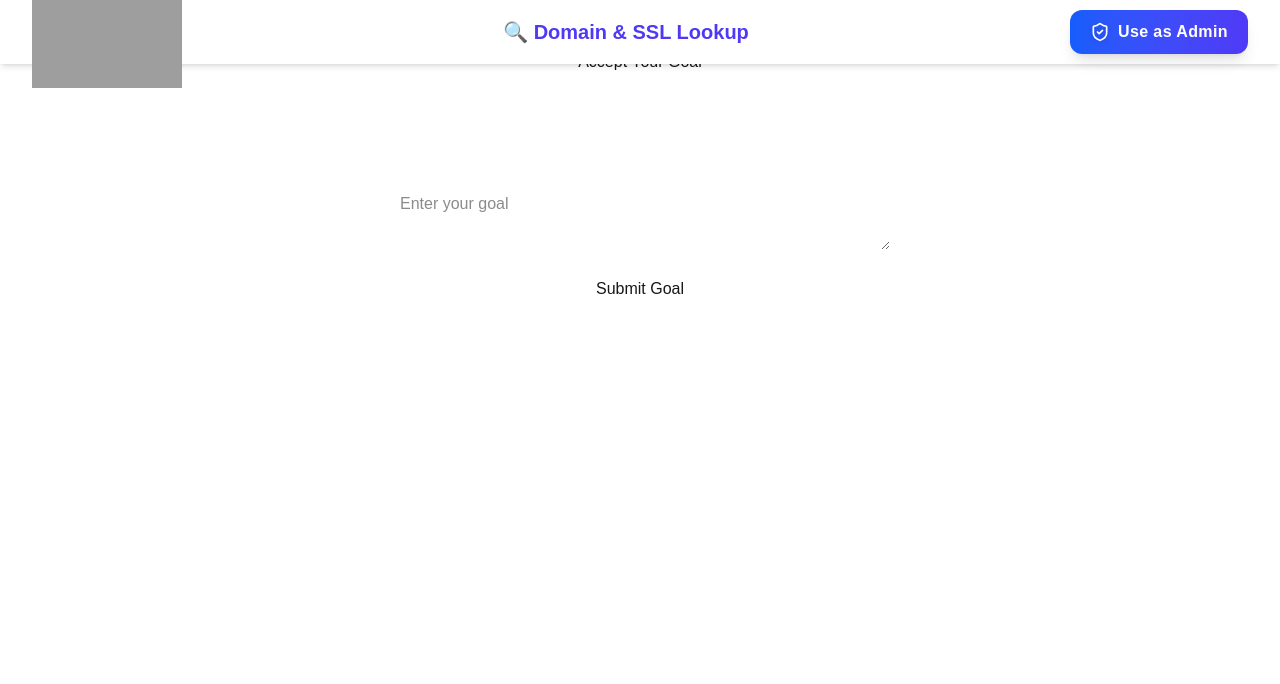
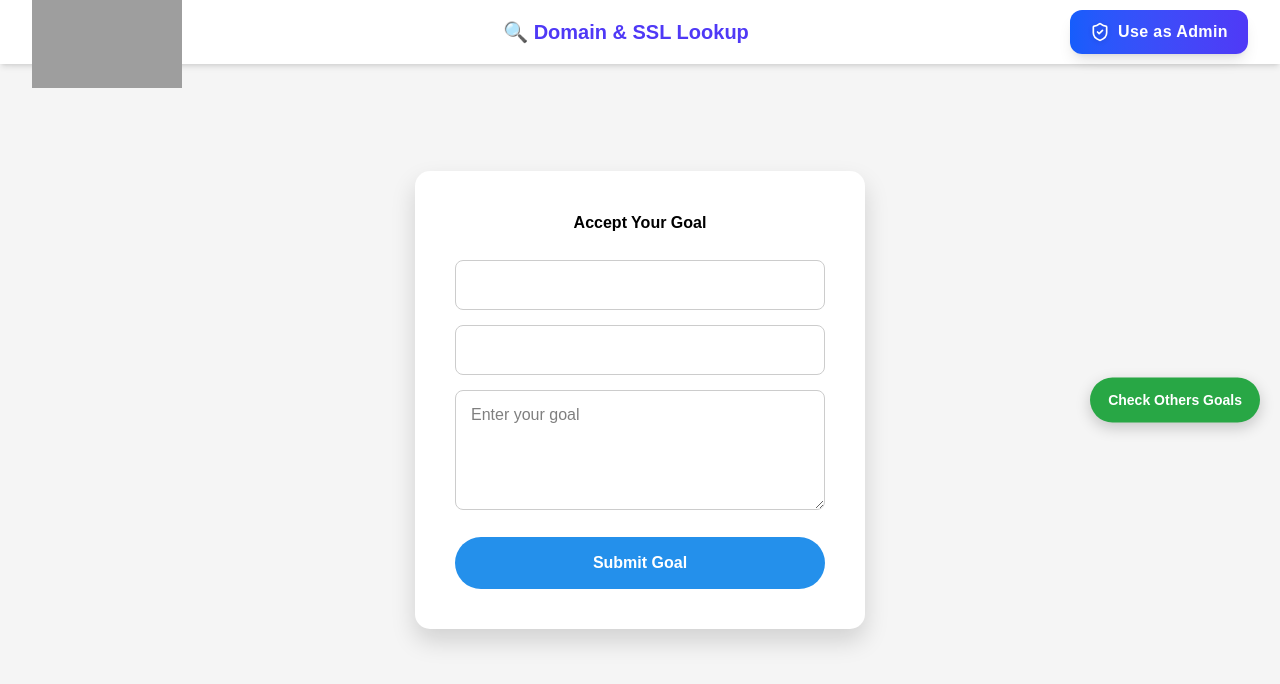
Before and after one commit to BookingjiniWeb/domain-look-up, a Next.js app: page /accept/1 in a window 1280 px wide. Shown: the top 684 px of the page. Built offline with nearby package versions, Linux system fonts and the light colour scheme; grey boxes are pictures that could not be loaded.

Commit message:
Update Goals

```diff
--- a/src/app/accepts/[id]/AcceptForm.js
+++ b/src/app/accepts/[id]/AcceptForm.js
@@ -32,24 +32,153 @@ export default function AcceptForm({ token, name, email }) {
     }
   };
 
-  return (
-    <div style={{ maxWidth: "500px", margin: "50px auto", textAlign: "center" }}>
-      <h2>Accept Your Goal</h2>
+return (
+  <div
+    style={{
+      minHeight: "100vh",
+      display: "flex",
+      justifyContent: "center",
+      alignItems: "center",
+      backgroundColor: "#f5f5f5",
+      fontFamily: "'Poppins', sans-serif",
+      padding: "20px",
+      position: "relative",
+    }}
+  >
+    {/* Floating Dashboard Button */}
+    <a
+      href="/dashboard" // Replace with your dashboard route
+      style={{
+        position: "fixed", // stays in place when scrolling
+        top: "50%", // center vertically
+        right: "20px",
+        transform: "translateY(-50%)",
+        padding: "12px 18px",
+        backgroundColor: "#28a745",
+        color: "#fff",
+        borderRadius: "50px",
+        textDecoration: "none",
+        fontWeight: 600,
+        fontSize: "14px",
+        boxShadow: "0 5px 15px rgba(0,0,0,0.2)",
+        transition: "all 0.3s ease",
+        zIndex: 1000,
+      }}
+      onMouseOver={(e) => {
+        e.currentTarget.style.backgroundColor = "#218838";
+        e.currentTarget.style.transform = "translateY(-50%) scale(1.05)";
+      }}
+      onMouseOut={(e) => {
+        e.currentTarget.style.backgroundColor = "#28a745";
+        e.currentTarget.style.transform = "translateY(-50%) scale(1)";
+      }}
+    >
+      Check Others Goals
+    </a>
+
+    {/* Form Container */}
+    <div
+      style={{
+        width: "100%",
+        maxWidth: "450px",
+        padding: "40px",
+        borderRadius: "15px",
+        boxShadow: "0 12px 25px rgba(0,0,0,0.15)",
+        backgroundColor: "#fff",
+        textAlign: "center",
+        position: "relative",
+      }}
+    >
+      <h2 style={{ marginBottom: "25px", color: "#000", fontWeight: 700 }}>
+        Accept Your Goal
+      </h2>
+
       <form onSubmit={handleSubmit}>
-        <input type="text" value={name} readOnly style={{ width: "100%", padding: "10px", marginBottom: "10px" }} />
-        <input type="email" value={email} readOnly style={{ width: "100%", padding: "10px", marginBottom: "10px" }} />
+        <input
+          type="text"
+          value={name}
+          readOnly
+          style={{
+            width: "100%",
+            padding: "12px 15px",
+            marginBottom: "15px",
+            borderRadius: "8px",
+            border: "1px solid #ccc",
+            fontSize: "16px",
+            color: "#000",
+          }}
+        />
+        <input
+          type="email"
+          value={email}
+          readOnly
+          style={{
+            width: "100%",
+            padding: "12px 15px",
+            marginBottom: "15px",
+            borderRadius: "8px",
+            border: "1px solid #ccc",
+            fontSize: "16px",
+            color: "#000",
+          }}
+        />
         <textarea
           placeholder="Enter your goal"
           value={goal}
           onChange={(e) => setGoal(e.target.value)}
-          style={{ width: "100%", padding: "10px", marginBottom: "10px" }}
+          style={{
+            width: "100%",
+            padding: "12px 15px",
+            marginBottom: "20px",
+            borderRadius: "8px",
+            border: "1px solid #ccc",
+            fontSize: "16px",
+            minHeight: "120px",
+            resize: "vertical",
+            color: "#000",
+          }}
           required
         />
-        <button type="submit" disabled={loading} style={{ padding: "10px 20px" }}>
+        <button
+          type="submit"
+          disabled={loading}
+          style={{
+            width: "100%",
+            padding: "14px 0",
+            borderRadius: "50px",
+            border: "none",
+            backgroundColor: "#2490EB",
+            color: "#fff",
+            fontSize: "16px",
+            fontWeight: 600,
+            cursor: "pointer",
+            transition: "0.3s",
+          }}
+          onMouseOver={(e) => (e.currentTarget.style.backgroundColor = "#1c6ac9")}
+          onMouseOut={(e) => (e.currentTarget.style.backgroundColor = "#2490EB")}
+        >
           {loading ? "Saving..." : "Submit Goal"}
         </button>
       </form>
-      {success && <p>{success}</p>}
+
+      {success && (
+        <p
+          style={{
+            marginTop: "20px",
+            color: "#000",
+            fontWeight: 500,
+            backgroundColor: "#d4edda",
+            padding: "10px",
+            borderRadius: "8px",
+          }}
+        >
+          {success}
+        </p>
+      )}
     </div>
-  );
+  </div>
+);
+
+
+
 }
--- a/src/app/api/savegoal/route.js
+++ b/src/app/api/savegoal/route.js
@@ -3,14 +3,29 @@ import Goal from "@/models/goal";
 
 export async function POST(req) {
   try {
+    await connect(); // connect to DB
     const { token, name, email, goal } = await req.json();
-    await connect(); // connect to DB
 
+    // Check if a goal with this token already exists
+    const existing = await Goal.findOne({ token });
+
+    if (existing) {
+      // Update the existing goal
+      existing.goal = goal;
+      existing.updatedAt = new Date();
+      await existing.save();
+
+      return new Response(JSON.stringify({ message: "Goal updated!" }), { status: 200 });
+    }
+
+    // If token doesn't exist, create a new goal
     const newGoal = new Goal({
       token,
       name,
       email,
       goal,
+      createdAt: new Date(),
+      updatedAt: new Date(),
     });
 
     await newGoal.save();
--- a/src/app/api/sendmail/route.js
+++ b/src/app/api/sendmail/route.js
@@ -5,7 +5,24 @@ import { sendBulkGoalMails } from "@/lib/mailer";
 // Example: 20 users
 const users = [
     { name: "Shitansu Kumar Gochhayat", email: "shitansu.gochhayat@bookingjini.co" },
-    // { name: "Perbindar Lakra", email: "parbinder.lakra@bookingjini.co" },
+    { name: "Perbindar Lakra", email: "parbinder.lakra@bookingjini.co" },
+    // { name: "Ishika Mukherjee", email: "ishika.mukherjee1@bookingjini.co" },
+    // { name: "Satya Behera", email: "satya.behera@bookingjini.com" },
+    // { name: "Md. Shanawaz Arif", email: "mdshanawaz.arif@bookingjini.co" },
+    // { name: "Simran Banarjee", email: "simran.banarjee@bookingjini.co" },
+    // { name: "Ritika Jha", email: "ritika.jha@bookingjini.com" },
+    // { name: "Namrata Swain", email: "namrata@bookingjini.com" },
+    // { name: "Manoj Pandia", email: "manoj.pandia@bookingjini.com" },
+    // { name: "Gourab Nandy", email: "gourab.nandy@bookingjini.com" },
+    // { name: "Shiv Mahato", email: "shiv.mahato@bookingjini.co" },
+    // { name: "Disha Padhi", email: "disha.padhi@bookingjini.co" },
+    // { name: "Priyanka Munni", email: "onboarding@bookingjini.com" },
+    // { name: "Anku Naik", email: "anku.naik@bookingjini.co" },
+    // { name: "Suyashan Mukha", email: "suryashanmukha755@gmail.com" },
+    // { name: "Reversions Team", email: "reservations@bookingjini.com" },
+    // { name: "Saroj Patel", email: "saroj.patel@5elements.co.in" },
+    // { name: "Biki Das", email: "biki.das@bookingjini.com" },
+
 ];
 
 export async function GET() {
--- a/src/app/dashboard/page.jsx
+++ b/src/app/dashboard/page.jsx
@@ -25,25 +25,52 @@ export default function Dashboard() {
   if (loading) return <p>Loading...</p>;
   if (goals.length === 0) return <p>No goals submitted yet.</p>;
 
-  return (
-    <div style={{ padding: "20px" }}>
-      <h1>Team Goals Dashboard</h1>
-      <table style={{ width: "100%", borderCollapse: "collapse", marginTop: "20px" }}>
+return (
+  <div
+    style={{
+      minHeight: "100vh",
+      padding: "80px 20px",
+      fontFamily: "'Poppins', sans-serif",
+      backgroundColor: "#f0f4f8",
+      color: "#333",
+    }}
+  >
+
+
+    <div
+      style={{
+        overflowX: "auto",
+        borderRadius: "12px",
+        boxShadow: "0 8px 20px rgba(0,0,0,0.1)",
+        backgroundColor: "#fff",
+      }}
+    >
+      <table style={{ width: "100%", borderCollapse: "collapse" }}>
         <thead>
-          <tr style={{ borderBottom: "2px solid #ccc" }}>
-            <th style={{ textAlign: "left", padding: "10px" }}>Name</th>
-            <th style={{ textAlign: "left", padding: "10px" }}>Email</th>
-            <th style={{ textAlign: "left", padding: "10px" }}>Goal</th>
-            <th style={{ textAlign: "left", padding: "10px" }}>Submitted At</th>
+          <tr style={{ backgroundColor: "#2490EB", color: "#fff" }}>
+            <th style={{ textAlign: "left", padding: "15px" }}>Name</th>
+            <th style={{ textAlign: "left", padding: "15px" }}>Email</th>
+            <th style={{ textAlign: "left", padding: "15px" }}>Goal</th>
+            <th style={{ textAlign: "left", padding: "15px" }}>Submitted At</th>
           </tr>
         </thead>
         <tbody>
-          {goals.map((g) => (
-            <tr key={g._id} style={{ borderBottom: "1px solid #eee" }}>
-              <td style={{ padding: "10px" }}>{g.name}</td>
-              <td style={{ padding: "10px" }}>{g._id}</td>
-              <td style={{ padding: "10px" }}>{g.goal}</td>
-              <td style={{ padding: "10px" }}>
+          {goals.map((g, idx) => (
+            <tr
+              key={g._id}
+              style={{
+                backgroundColor: idx % 2 === 0 ? "#f9f9f9" : "#fff",
+                transition: "0.3s",
+              }}
+              onMouseEnter={(e) => (e.currentTarget.style.backgroundColor = "#e0f0ff")}
+              onMouseLeave={(e) =>
+                (e.currentTarget.style.backgroundColor = idx % 2 === 0 ? "#f9f9f9" : "#fff")
+              }
+            >
+              <td style={{ padding: "12px 15px", fontWeight: 500 }}>{g.name}</td>
+              <td style={{ padding: "12px 15px" }}>{g._id}</td>
+              <td style={{ padding: "12px 15px" }}>{g.goal}</td>
+              <td style={{ padding: "12px 15px" }}>
                 {new Date(g.createdAt).toLocaleString()}
               </td>
             </tr>
@@ -51,5 +78,6 @@ export default function Dashboard() {
         </tbody>
       </table>
     </div>
-  );
+  </div>
+);
 }
```
